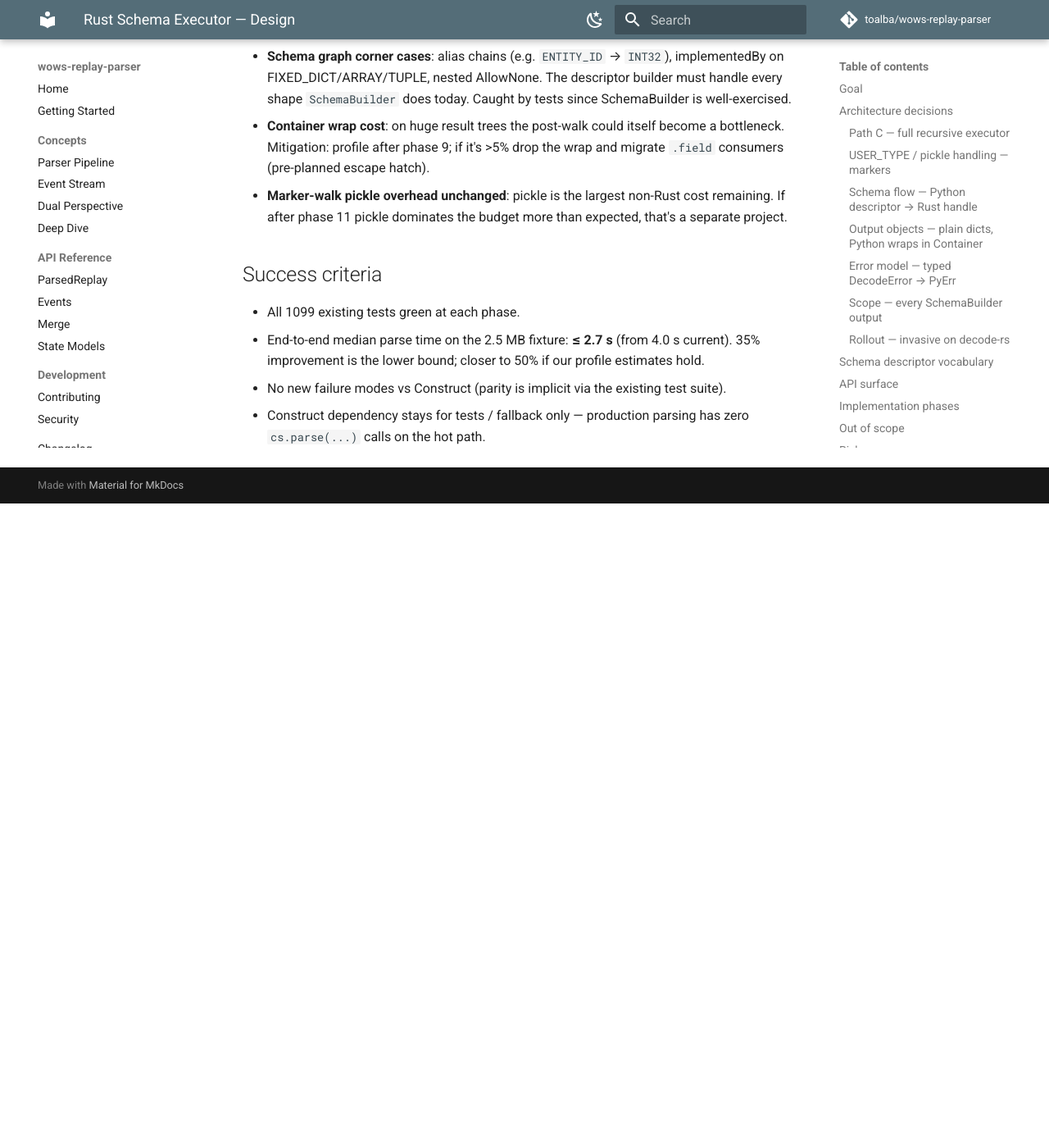
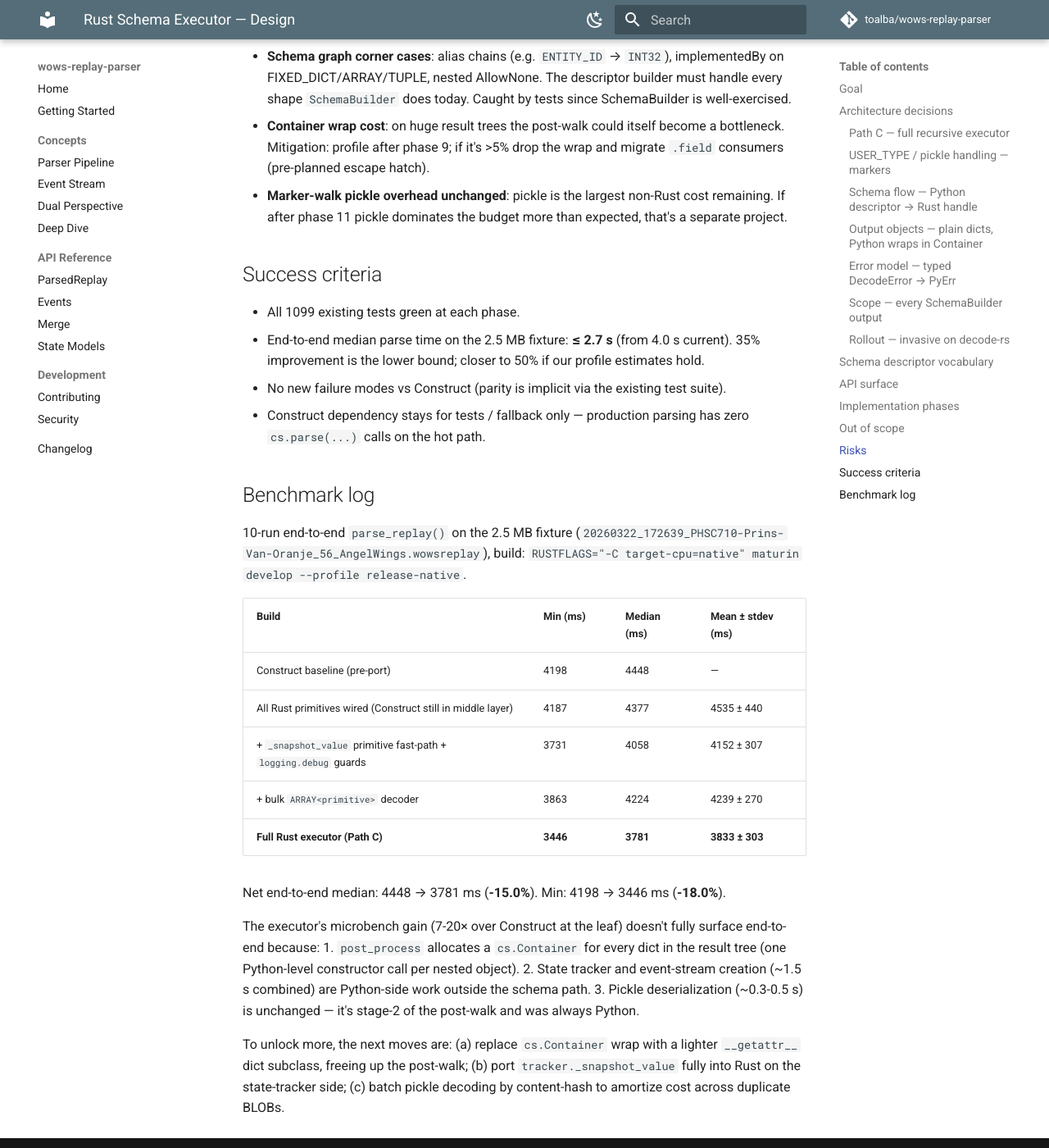
Before and after one commit to toalba/wows-replay-parser, an MkDocs documentation site: the page built from docs/superpowers/specs/2026-04-30-rust-schema-executor-design.md, in a window 1280 px wide and 1400 px high, scrolled down 5340 px. Shown: the whole window at 82% size. Built offline with MkDocs 1.6.1 and Material for MkDocs 9.7.7, drawn with Linux system fonts in a browser that asks for light colours; comment, search, counter and statistics services are not loaded; before the commit the page ends 5954 px from its top, so only the background shows below that.

Commit message:
Bench: record post-executor numbers in design doc

```diff
--- a/docs/superpowers/specs/2026-04-30-rust-schema-executor-design.md
+++ b/docs/superpowers/specs/2026-04-30-rust-schema-executor-design.md
@@ -265,3 +265,24 @@ Each phase ends green-tested. End-to-end benchmark recorded after phases 6
   test suite).
 - Construct dependency stays for tests / fallback only — production parsing
   has zero `cs.parse(...)` calls on the hot path.
+
+## Benchmark log
+
+10-run end-to-end `parse_replay()` on the 2.5 MB fixture (`20260322_172639_PHSC710-Prins-Van-Oranje_56_AngelWings.wowsreplay`), build: `RUSTFLAGS="-C target-cpu=native" maturin develop --profile release-native`.
+
+| Build | Min (ms) | Median (ms) | Mean ± stdev (ms) |
+|---|---|---|---|
+| Construct baseline (pre-port) | 4198 | 4448 | — |
+| All Rust primitives wired (Construct still in middle layer) | 4187 | 4377 | 4535 ± 440 |
+| + `_snapshot_value` primitive fast-path + `logging.debug` guards | 3731 | 4058 | 4152 ± 307 |
+| + bulk `ARRAY<primitive>` decoder | 3863 | 4224 | 4239 ± 270 |
+| **Full Rust executor (Path C)** | **3446** | **3781** | **3833 ± 303** |
+
+Net end-to-end median: 4448 → 3781 ms (**-15.0%**). Min: 4198 → 3446 ms (**-18.0%**).
+
+The executor's microbench gain (7-20× over Construct at the leaf) doesn't fully surface end-to-end because:
+1. `post_process` allocates a `cs.Container` for every dict in the result tree (one Python-level constructor call per nested object).
+2. State tracker and event-stream creation (~1.5 s combined) are Python-side work outside the schema path.
+3. Pickle deserialization (~0.3-0.5 s) is unchanged — it's stage-2 of the post-walk and was always Python.
+
+To unlock more, the next moves are: (a) replace `cs.Container` wrap with a lighter `__getattr__` dict subclass, freeing up the post-walk; (b) port `tracker._snapshot_value` fully into Rust on the state-tracker side; (c) batch pickle decoding by content-hash to amortize cost across duplicate BLOBs.
```
